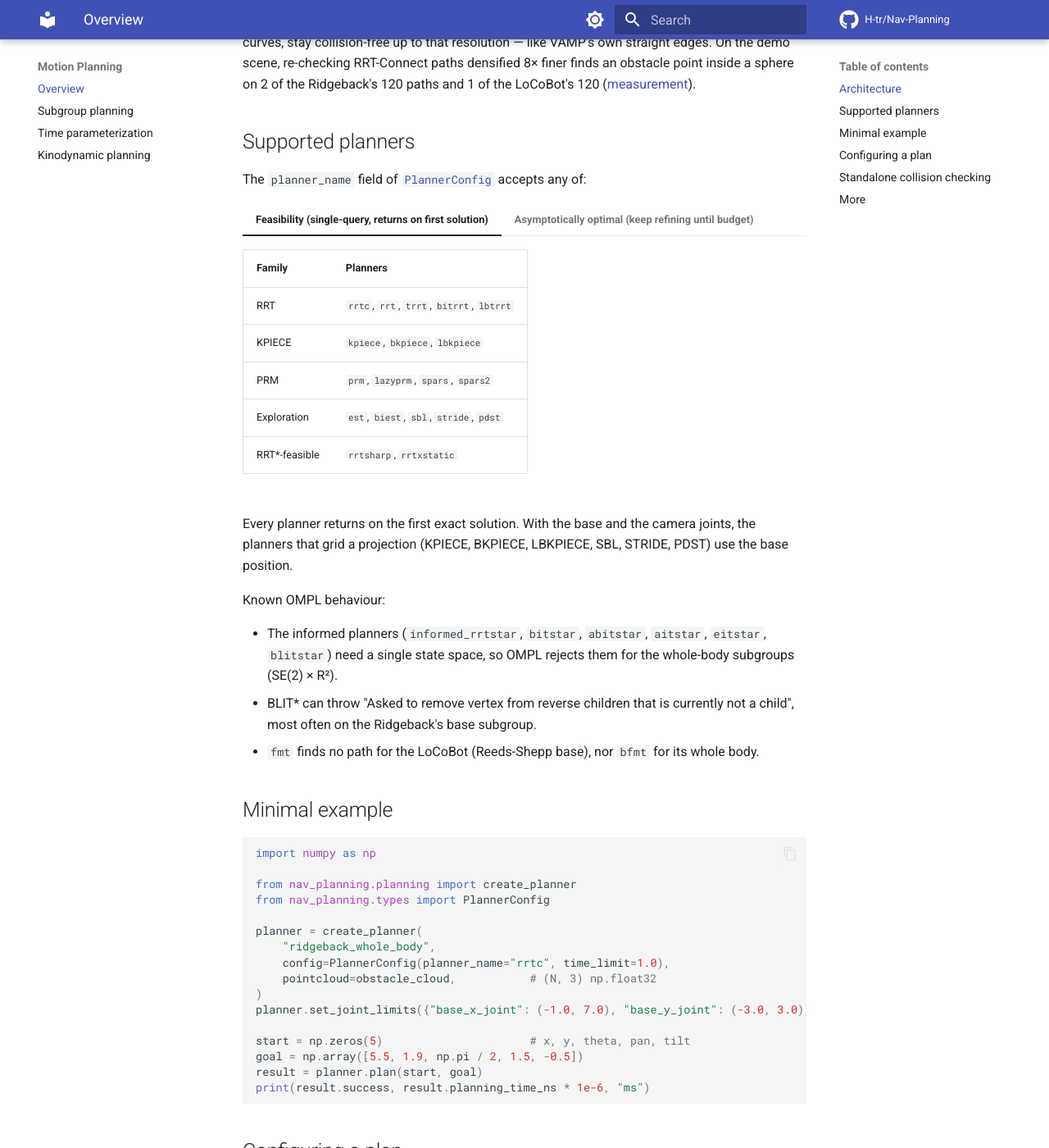
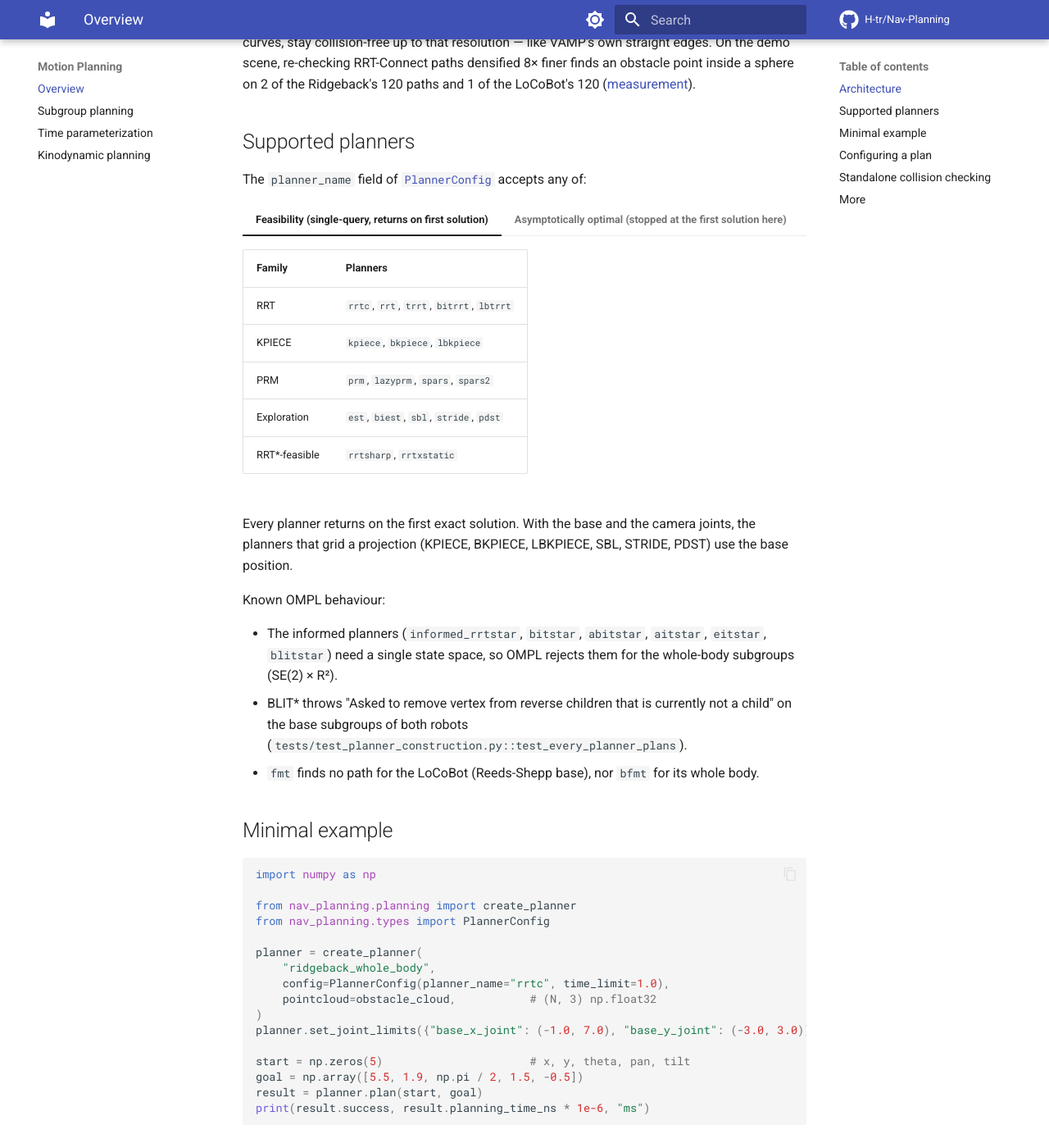
Before and after one commit to H-tr/Nav-Planning, an MkDocs documentation site: the page built from docs/planning/index.md, in a window 1280 px wide and 1400 px high, scrolled down 1378 px. Shown: the whole window at 82% size. Built offline with MkDocs 1.6.1 and Material for MkDocs 9.7.7, drawn with Linux system fonts in a browser that asks for light colours; comment, search, counter and statistics services are not loaded.

Commit message:
Docs: say how the optimizing planners stop and where BLIT* fails
Every planner returns on the first exact solution, so the optimizing
planners' tab no longer says they keep refining until the budget, and
the BLIT* note gives the subgroups the tests see it fail on.

Co-Authored-By: Claude Opus 5.5 (1M context) <noreply@anthropic.com>

```diff
--- a/docs/planning/index.md
+++ b/docs/planning/index.md
@@ -88,7 +88,7 @@ accepts any of:
     | Exploration | `est`, `biest`, `sbl`, `stride`, `pdst` |
     | RRT\*-feasible | `rrtsharp`, `rrtxstatic` |
 
-=== "Asymptotically optimal (keep refining until budget)"
+=== "Asymptotically optimal (stopped at the first solution here)"
 
     | Family | Planners |
     |---|---|
@@ -106,8 +106,9 @@ Known OMPL behaviour:
 - The informed planners (`informed_rrtstar`, `bitstar`, `abitstar`,
   `aitstar`, `eitstar`, `blitstar`) need a single state space, so OMPL
   rejects them for the whole-body subgroups (SE(2) × R²).
-- BLIT\* can throw "Asked to remove vertex from reverse children that is
-  currently not a child", most often on the Ridgeback's base subgroup.
+- BLIT\* throws "Asked to remove vertex from reverse children that is
+  currently not a child" on the base subgroups of both robots
+  (`tests/test_planner_construction.py::test_every_planner_plans`).
 - `fmt` finds no path for the LoCoBot (Reeds-Shepp base), nor `bfmt` for
   its whole body.
 
```
